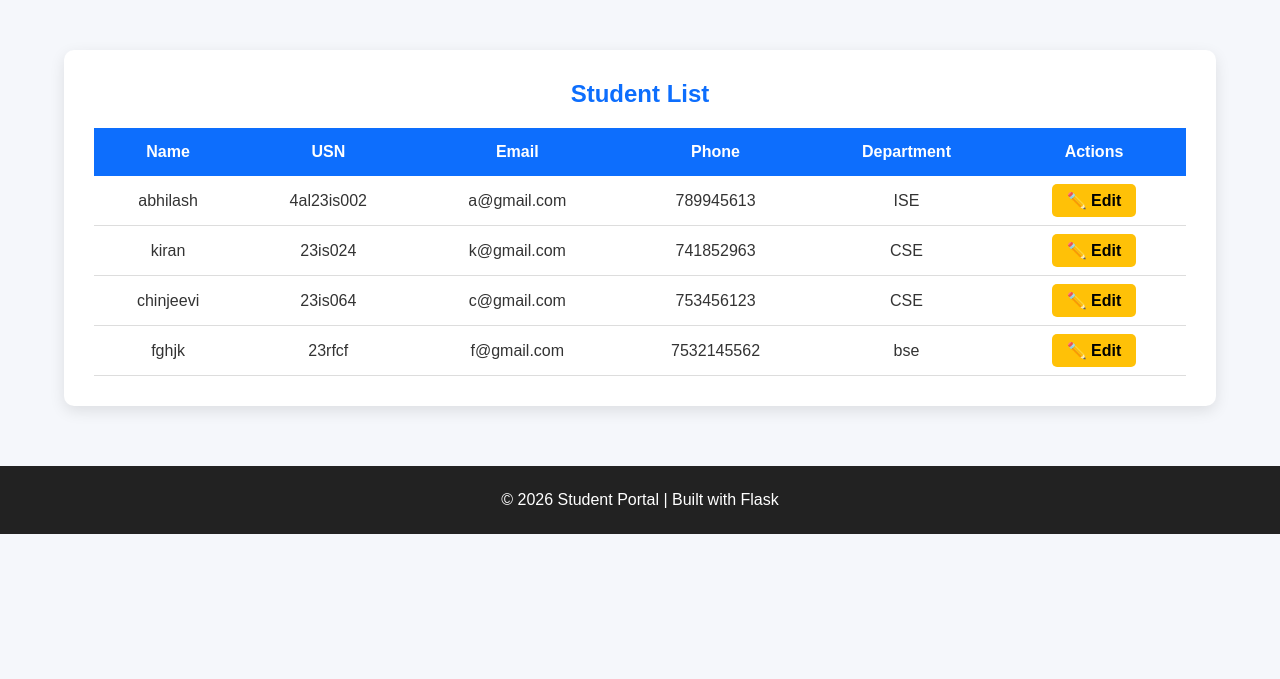
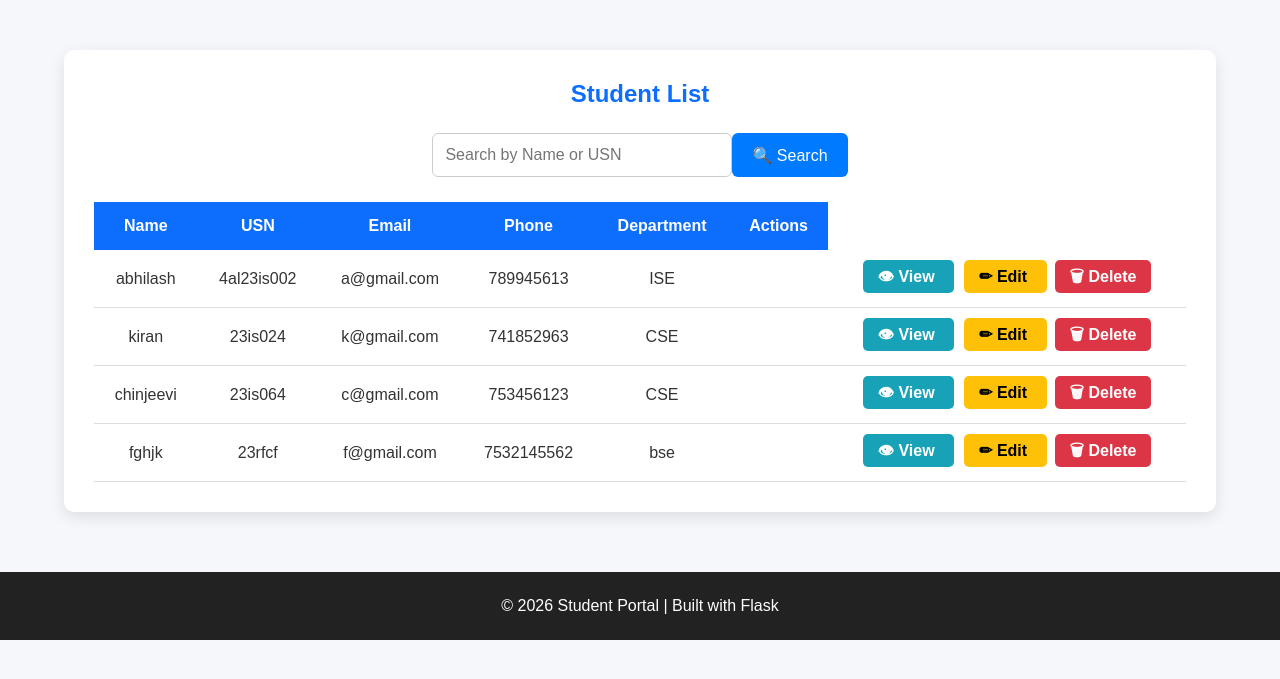
Before and after one commit to abhilash1704/student_registrtion_flask, a Flask app: page /students in a window 1280 px wide. Shown: the part 74-753 px from the top of the page. Run offline with Flask 3, Linux system fonts and the light colour scheme; data comes from the database, SQL or seed files in the repository; both versions use the stored data as it was after the commit.

Commit message:
Added student profile page and photo upload feature

```diff
--- a/app.py
+++ b/app.py
@@ -1,10 +1,16 @@
 from flask import Flask, render_template, request, redirect, url_for, flash
+from werkzeug.utils import secure_filename
+import os
 
 from database import (
     insert_student,
     get_students,
     get_student_by_id,
-    update_student
+    update_student,
+    delete_student,
+    search_students,
+    total_students,
+    total_departments
 )
 
 app = Flask(__name__)
@@ -12,16 +18,21 @@ app = Flask(__name__)
 # Secret Key
 app.secret_key = "studentportal123"
 
-# Temporary list (Remove this after we start reading from SQLite)
-students = []
-
 
 # -----------------------------
 # Home Page
 # -----------------------------
 @app.route("/")
 def home():
-    return render_template("index.html")
+    total = total_students()
+
+    departments = total_departments()
+
+    return render_template(
+        "index.html",
+        total=total,
+        departments=departments
+    )
 
 
 # -----------------------------
@@ -33,16 +44,38 @@ def about():
 
 
 # -----------------------------
-# Students Page
+# Student List
 # -----------------------------
 @app.route("/students")
 def student_list():
 
-    students = get_students()
+    search = request.args.get("search")
+
+    if search:
+
+         students = search_students(search)
+
+    else:
+
+        students = get_students()
 
     return render_template(
         "students.html",
         students=students
+    )
+
+
+# -----------------------------
+# Student Profile
+# -----------------------------
+@app.route("/student/<int:id>")
+def student_profile(id):
+
+    student = get_student_by_id(id)
+
+    return render_template(
+        "student_profile.html",
+        student=student
     )
 
 # -----------------------------
@@ -57,6 +90,7 @@ def edit_student(id):
         "edit_student.html",
         student=student
     )
+
 
 # -----------------------------
 # Update Student
@@ -85,6 +119,19 @@ def update_student_route(id):
 
 
 # -----------------------------
+# Delete Student
+# -----------------------------
+@app.route("/delete-student/<int:id>")
+def delete_student_route(id):
+
+    delete_student(id)
+
+    flash("Student deleted successfully!", "success")
+
+    return redirect(url_for("student_list"))
+
+
+# -----------------------------
 # Contact Page
 # -----------------------------
 @app.route("/contact")
@@ -100,6 +147,7 @@ def add_student():
 
     if request.method == "POST":
 
+
         name = request.form["name"]
 
         # Validate Name
@@ -111,24 +159,34 @@ def add_student():
         email = request.form["email"]
         phone = request.form["phone"]
         department = request.form["department"]
+        # Get Uploaded Photo
+        photo = request.files["photo"]
 
-        # Save into SQLite
+        photo_filename = ""
+
+        if photo.filename != "":
+
+            photo_filename = secure_filename(photo.filename)
+
+            photo.save(
+                os.path.join(
+                    "static",
+                    "uploads",
+                    photo_filename
+                )
+            )
+
+        # Save Student in SQLite
         insert_student(
             name,
             usn,
             email,
             phone,
-            department
+            department,
+            photo_filename
         )
 
-        # (Temporary) Save into Python list so the Student List page still works
-        students.append({
-            "name": name,
-            "usn": usn,
-            "email": email,
-            "phone": phone,
-            "department": department
-        })
+
 
         flash(f"Student '{name}' added successfully!", "success")
 
@@ -137,6 +195,43 @@ def add_student():
     return render_template("add_student.html")
 
 
+# ---------------------------------
+# Create Faculty Table
+# ---------------------------------
+def create_faculty_table():
+
+    connection = connect_db()
+
+    cursor = connection.cursor()
+
+    cursor.execute("""
+
+        CREATE TABLE IF NOT EXISTS faculty(
+
+            id INTEGER PRIMARY KEY AUTOINCREMENT,
+
+            name TEXT NOT NULL,
+
+            faculty_id TEXT NOT NULL,
+
+            email TEXT NOT NULL,
+
+            phone TEXT NOT NULL,
+
+            department TEXT NOT NULL,
+
+            designation TEXT NOT NULL
+
+        )
+
+    """)
+
+    connection.commit()
+
+    connection.close()
+
+    print("Faculty Table Created Successfully!")
+
 # -----------------------------
 # Run Flask
 # -----------------------------
--- a/database.py
+++ b/database.py
@@ -30,7 +30,10 @@ def create_table():
 
         phone TEXT NOT NULL,
 
-        department TEXT NOT NULL
+        department TEXT NOT NULL,
+
+        photo TEXT
+
 
     )
 
@@ -46,7 +49,7 @@ def create_table():
 # ---------------------------------
 # Insert Student
 # ---------------------------------
-def insert_student(name, usn, email, phone, department):
+def insert_student(name, usn, email, phone, department, photo):
 
     connection = connect_db()
 
@@ -54,10 +57,10 @@ def insert_student(name, usn, email, phone, department):
 
     cursor.execute("""
         INSERT INTO students
-        (name, usn, email, phone, department)
+        (name, usn, email, phone, department, photo)
 
-        VALUES (?, ?, ?, ?, ?)
-    """, (name, usn, email, phone, department))
+        VALUES (?, ?, ?, ?, ?, ?)
+    """, (name, usn, email, phone, department, photo))
 
     connection.commit()
 
@@ -76,6 +79,35 @@ def get_students():
     cursor = connection.cursor()
 
     cursor.execute("SELECT * FROM students")
+
+    students = cursor.fetchall()
+
+    connection.close()
+
+    return students
+
+
+
+# ---------------------------------
+# Search Students
+# ---------------------------------
+def search_students(keyword):
+
+    connection = connect_db()
+
+    cursor = connection.cursor()
+
+    cursor.execute("""
+
+        SELECT *
+
+        FROM students
+
+        WHERE
+            name LIKE ?
+            OR usn LIKE ?
+
+    """, ('%' + keyword + '%', '%' + keyword + '%'))
 
     students = cursor.fetchall()
 
@@ -107,10 +139,9 @@ def get_student_by_id(student_id):
 
 create_table()
 
-# ---------------------------------
-# Update Student
-# ---------------------------------
-def update_student(id, name, usn, email, phone, department):
+
+
+def update_student(student_id, name, usn, email, phone, department):
 
     connection = connect_db()
 
@@ -125,10 +156,86 @@ def update_student(id, name, usn, email, phone, department):
             phone = ?,
             department = ?
         WHERE id = ?
-    """, (name, usn, email, phone, department, id))
+    """, (
+        name,
+        usn,
+        email,
+        phone,
+        department,
+        student_id
+    ))
 
     connection.commit()
 
     connection.close()
 
     print("Student Updated Successfully!")
+
+
+# ---------------------------------
+# Delete Student
+# ---------------------------------
+def delete_student(student_id):
+
+    connection = connect_db()
+
+    cursor = connection.cursor()
+
+    cursor.execute(
+        "DELETE FROM students WHERE id = ?",
+        (student_id,)
+    )
+
+    connection.commit()
+
+    connection.close()
+
+    print("Student Deleted Successfully!")
+
+
+
+# ---------------------------------
+# Count Total Students
+# ---------------------------------
+def total_students():
+
+    connection = connect_db()
+
+    cursor = connection.cursor()
+
+    cursor.execute("""
+
+        SELECT COUNT(*)
+
+        FROM students
+
+    """)
+
+    total = cursor.fetchone()[0]
+
+    connection.close()
+
+    return total
+
+# ---------------------------------
+# Count Total Departments
+# ---------------------------------
+def total_departments():
+
+    connection = connect_db()
+
+    cursor = connection.cursor()
+
+    cursor.execute("""
+
+        SELECT COUNT(DISTINCT department)
+
+        FROM students
+
+    """)
+
+    total = cursor.fetchone()[0]
+
+    connection.close()
+
+    return total
--- a/static/css/style.css
+++ b/static/css/style.css
@@ -527,3 +527,199 @@ tr:hover{
     background:#e0a800;
 
 }
+
+/* ==========================
+   Delete Button
+========================== */
+
+.delete-btn{
+
+    background:#dc3545;
+
+    color:white;
+
+    padding:8px 15px;
+
+    border-radius:5px;
+
+    text-decoration:none;
+
+    font-weight:bold;
+
+    margin-left:8px;
+
+}
+
+.delete-btn:hover{
+
+    background:#b02a37;
+
+}
+
+
+/* ==========================
+   Search Box
+========================== */
+
+.search-box{
+
+    width:100%;
+
+    margin:25px 0;
+
+    display:flex;
+
+    justify-content:center;
+
+}
+
+.search-box form{
+
+    display:flex;
+
+    gap:10px;
+
+}
+
+.search-box input{
+
+    width:300px;
+
+    padding:12px;
+
+    border:1px solid #ccc;
+
+    border-radius:6px;
+
+    font-size:16px;
+
+}
+
+.search-box button{
+
+    padding:12px 20px;
+
+    background:#007BFF;
+
+    color:white;
+
+    border:none;
+
+    border-radius:6px;
+
+    cursor:pointer;
+
+    font-size:16px;
+
+}
+
+.search-box button:hover{
+
+    background:#0056b3;
+
+}
+
+
+
+/* ==========================
+   View Button
+========================== */
+
+.view-btn{
+
+    background:#17a2b8;
+
+    color:white;
+
+    padding:8px 15px;
+
+    border-radius:5px;
+
+    text-decoration:none;
+
+    font-weight:bold;
+
+    margin-right:10px;
+
+}
+
+.view-btn:hover{
+
+    background:#117a8b;
+
+}
+
+
+
+
+/* ==========================
+   Student Profile
+========================== */
+
+.profile-section{
+
+    display:flex;
+
+    justify-content:center;
+
+    padding:40px;
+
+}
+
+.profile-card{
+
+    width:650px;
+
+    background:white;
+
+    padding:30px;
+
+    border-radius:15px;
+
+    box-shadow:0 10px 25px rgba(0,0,0,0.15);
+
+    text-align:center;
+
+}
+
+.profile-header img{
+
+    width:130px;
+
+    height:130px;
+
+    border-radius:50%;
+
+    margin-bottom:15px;
+
+}
+
+.profile-header h2{
+
+    color:#0d6efd;
+
+    margin-bottom:25px;
+
+}
+
+.profile-details{
+
+    text-align:left;
+
+    font-size:18px;
+
+    line-height:2;
+
+}
+
+.profile-buttons{
+
+    margin-top:30px;
+
+    display:flex;
+
+    justify-content:center;
+
+    gap:20px;
+
+}
--- a/templates/index.html
+++ b/templates/index.html
@@ -36,7 +36,7 @@
 
         <h4>Total Students</h4>
 
-        <p>120+</p>
+        <p>{{ total }}</p>
 
     </div>
 
@@ -46,7 +46,7 @@
 
         <h4>Departments</h4>
 
-        <p>8</p>
+        <p>{{ departments }}</p>
 
     </div>
 
--- a/templates/students.html
+++ b/templates/students.html
@@ -36,17 +36,55 @@
                 <td>{{ student[5] }}</td>
 
                 <td>
-                    <a href="/edit-student/{{ student[0] }}" class="edit-btn">
-                        ✏️ Edit
-                    </a>
-                </td>
 
-            </tr>
+              <td>
+
+            <a href="/student/{{ student[0] }}" class="view-btn">
+
+                👁 View
+
+            </a>
+
+            <a href="/edit-student/{{ student[0] }}" class="edit-btn">
+
+                ✏ Edit
+
+            </a>
+
+            <a href="/delete-student/{{ student[0] }}"
+            class="delete-btn"
+            onclick="return confirm('Are you sure?')">
+
+            🗑 Delete
+
+            </a>
+
+        </td>
 
                 {% endfor %}
 
             </tbody>
 
+
+            <div class="search-box">
+
+                <form action="/students" method="GET">
+
+                    <input
+                        type="text"
+                        name="search"
+                        placeholder="Search by Name or USN"
+                    >
+
+                    <button type="submit">
+
+                        🔍 Search
+
+                    </button>
+
+                </form>
+
+            </div>
         </table>
 
     </div>
```
Also changed, not shown: templates/add_student.html (+15 -7 lines), templates/edit_student.html (+6 -18 lines), templates/student_profile.html (added, +64 -0 lines), static/uploads/1000_F_980478297_u1QG3gAfKH5PCCI1FB1OzEcRG0PkGEwm.jpg (added), static/uploads/Screenshot_2025-11-17_191147.png (added), static/uploads/Screenshot_2026-04-10_145333.png (added), static/uploads/Screenshot_2026-05-24_222208.png (added), static/uploads/Screenshot_2026-06-24_153548.png (added), students.db.
